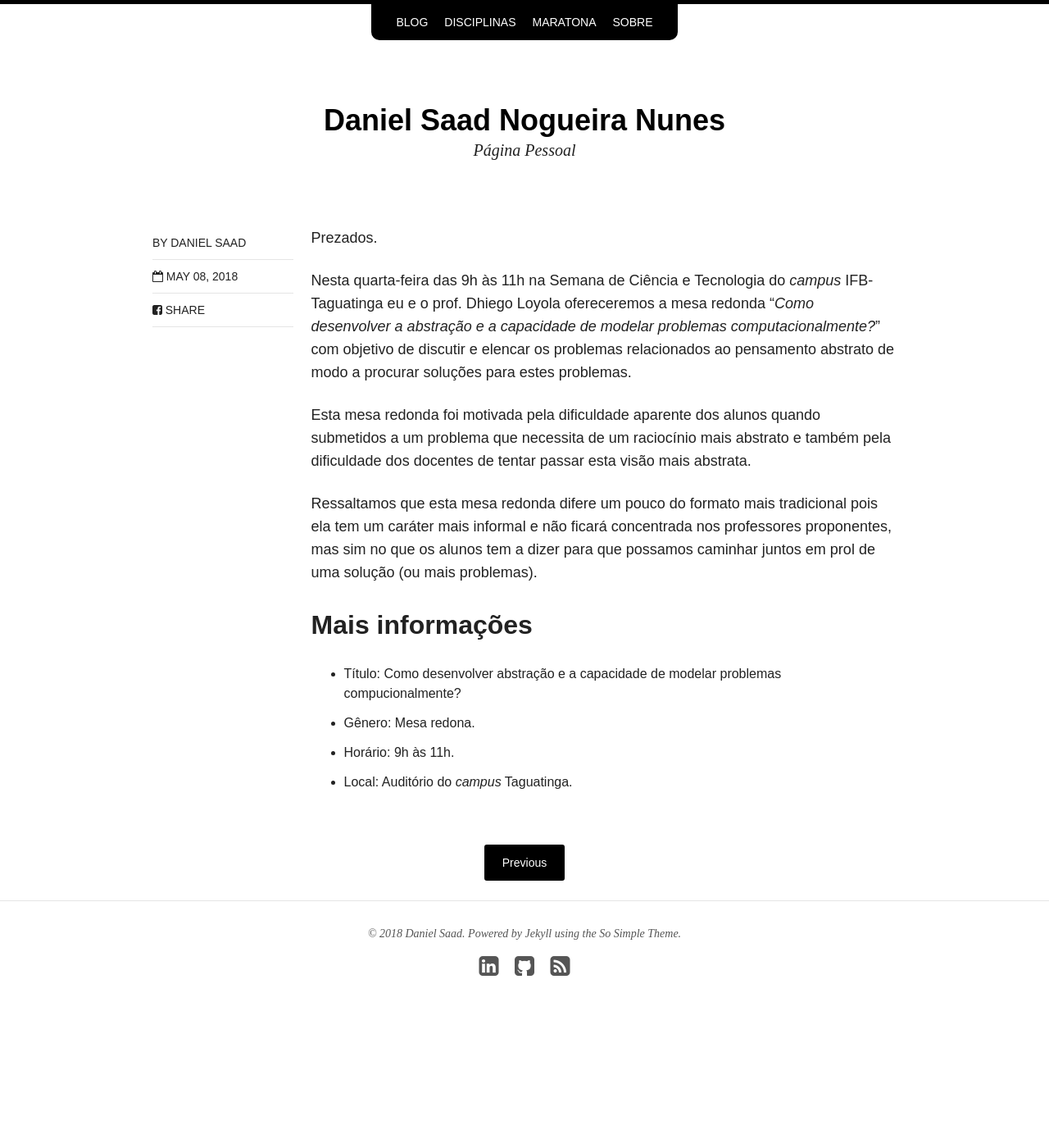
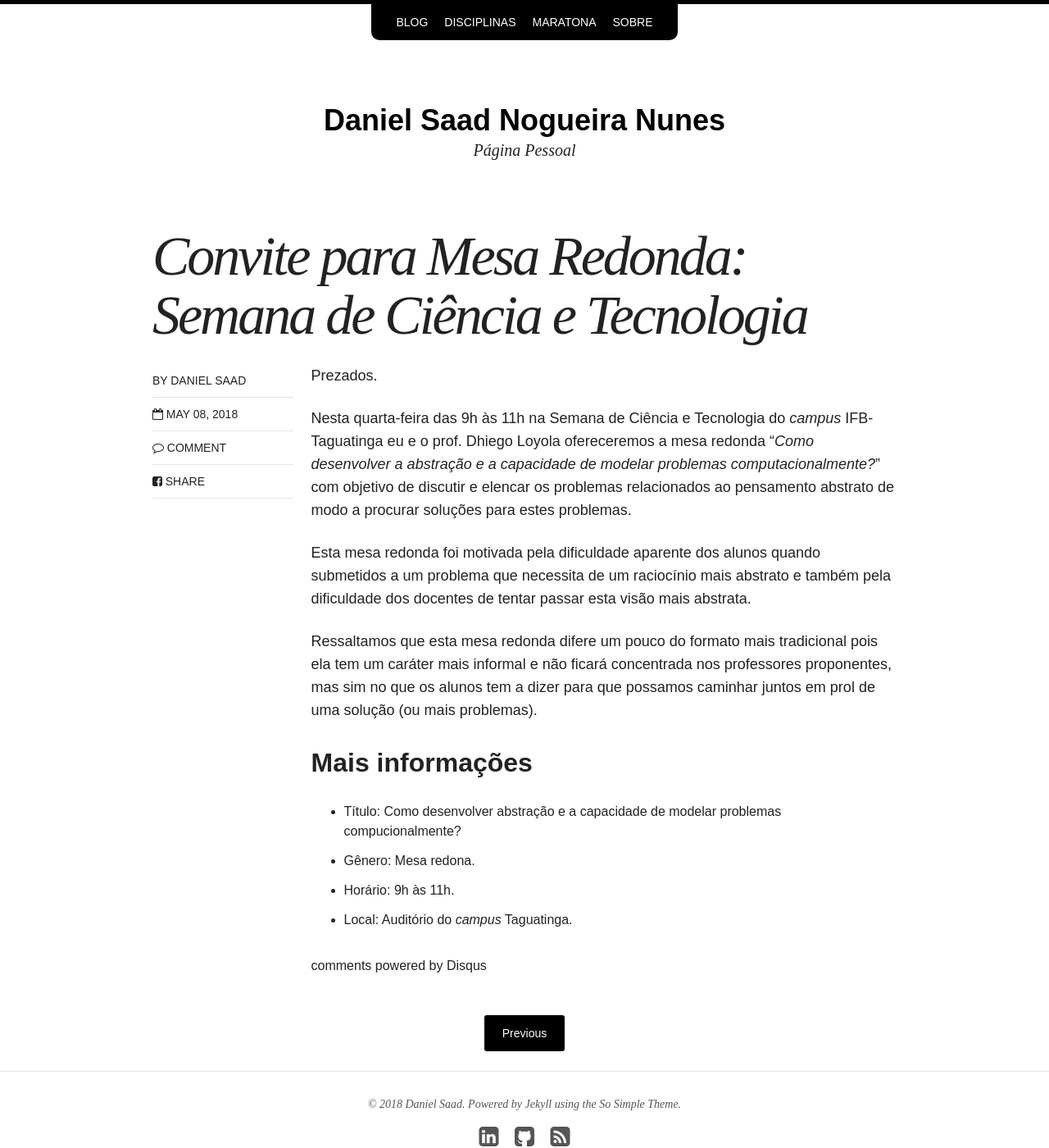
Before and after one commit to danielsaad/danielsaad.github.io, a Jekyll site: the page built from _posts/blog/2018-05-08-mesa-redonda.md, in a window 1280 px wide and 1400 px high. Shown: the whole window at 82% size. Built offline with Jekyll 4.4.1, drawn with Linux system fonts in a browser that asks for light colours; nearby versions of some CDN libraries; comment, search, counter and statistics services are not loaded; some of the changed lines change nothing that is shown.

Commit message:
Adicionando convite da mesa redonda

```diff
--- a/_posts/blog/2018-05-08-mesa-redonda.md
+++ b/_posts/blog/2018-05-08-mesa-redonda.md
@@ -1,17 +1,14 @@
 ---
-<<<<<<< HEAD
-title: Convite para Mesa Redonda: Semana de Ciência e Tecnologia
-=======
-title: 'Mesa Redonda: como desenvolver abstração e a capacidade de modelar problemas
-  computacionalmente?'
->>>>>>> 9376392a8c0cd1b4ad7e49a2168efac1a9a2cbc9
+title: "Convite para Mesa Redonda: Semana de Ciência e Tecnologia"
 date: 2018-05-08 00:00:00 Z
 layout: post
 status: publish
 comments: true
-excerpt: Os professores Daniel Saad e Dhiego Loyola convidam os estudantes para pensar
-  sobre questões de aprendizagem, sobre sucesso escolar e a elencar os problemas associados
-  a dificuldade do pensamento abstrato e discutir formas de lidar com esses problemas.
+excerpt: "Os professores Daniel Saad e Dhiego Loyola convidam os
+estudantes para pensar sobre questões de aprendizagem, sobre
+sucesso escolar e a elencar os problemas associados a dificuldade
+do pensamento abstrato e discutir formas de lidar com esses
+problemas."
 ---
 
 Prezados.
```
